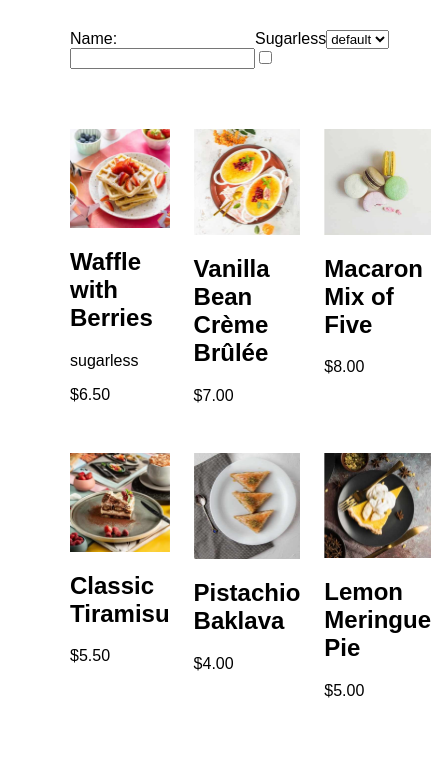
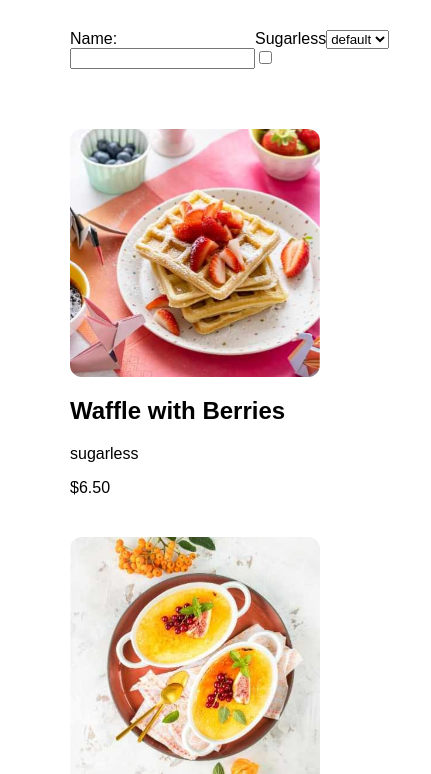
Before and after one commit to DiegoMartinezRey/dynamic_filters, a plain HTML site: page index.html in a window 390 px wide. Shown: the top 774 px of the page, 431 px wide, since content can reach past the window. Drawn offline with Linux system fonts and the light colour scheme.

Commit message:
grid mobile and desktop

```diff
--- a/css/styles.css
+++ b/css/styles.css
@@ -33,10 +33,21 @@ body {
   padding: 30px 70px;
 }
 
+.image {
+  border-radius: 12px;
+}
+
 .container-all-products {
-  display: grid;
-  grid-template-columns: repeat(3, 1fr);
-  grid-template-rows: repeat(3, 1fr);
-  grid-column-gap: 24px;
-  grid-row-gap: 32px;
+  display: flex;
+  flex-direction: column;
+  gap: 24px;
 }
+@media screen and (width > 768px) {
+  .container-all-products {
+    display: grid;
+    grid-template-columns: repeat(3, 1fr);
+    grid-template-rows: repeat(3, 1fr);
+    grid-column-gap: 24px;
+    grid-row-gap: 32px;
+  }
+}
--- a/js/scripts.js
+++ b/js/scripts.js
@@ -86,6 +86,7 @@ const createItems = (products) => {
     newItem.classList.add("item");
 
     const imgElement = document.createElement("img");
+    imgElement.classList.add("image");
     imgElement.src = product.img;
     imgElement.alt = product.name;
 
```
